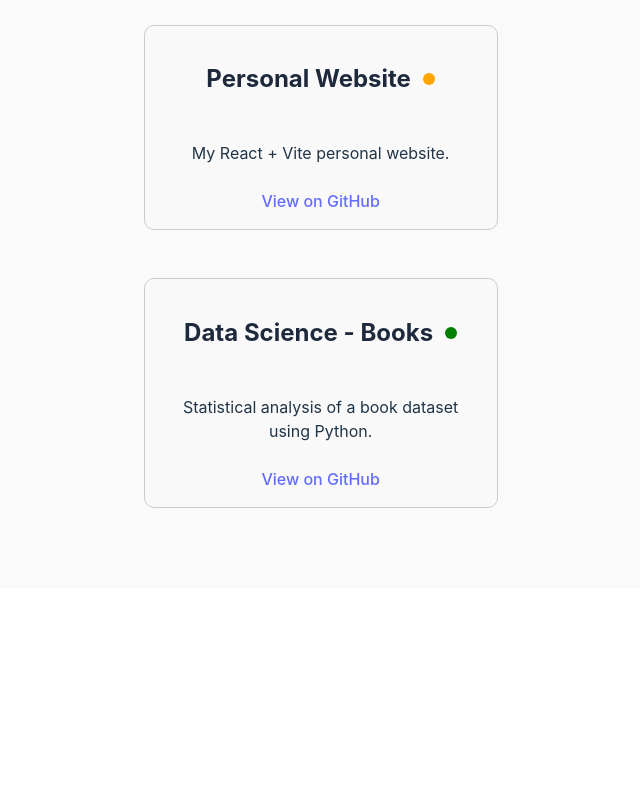
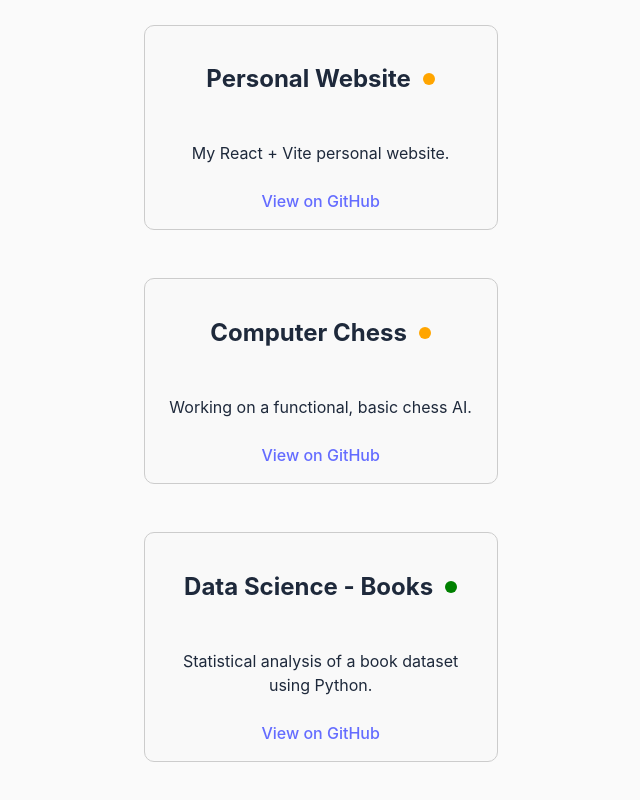
Before and after one commit to crcarta/crcarta.github.io, a React (Vite) app: page /portfolio in a window 1280 px wide. Shown: the part 514-1314 px from the top of the page, without its empty margins (270-910 px from the left). Before the commit the page ends 1102 px from the top, so only its background shows below. Built offline with nearby package versions, Linux system fonts and the light colour scheme.

Commit message:
Fix character colors on portfolio page. Works on the current light theme.

```diff
--- a/src/components/GitHubCard.css
+++ b/src/components/GitHubCard.css
@@ -8,6 +8,7 @@
   flex-direction: column;
   gap: 0.5rem;
   background-color: #f9f9f9;
+  color: #1e293b;
 }
 
 .card-header {
--- a/src/pages/Portfolio.css
+++ b/src/pages/Portfolio.css
@@ -15,6 +15,7 @@
 }
 
 .status-key-side {
+  color: #1e293b;
   flex-shrink: 0;
   display: flex;
   flex-direction: column;
--- a/src/pages/Portfolio.jsx
+++ b/src/pages/Portfolio.jsx
@@ -24,12 +24,19 @@
               status="in-progress"
             />
             <GitHubCard
+              title="Computer Chess"
+              description="Working on a functional, basic chess AI."
+              repoURL="https://github.com/crcarta/computer-chess"
+              status="in-progress"
+            />
+            <GitHubCard
               title="Data Science - Books"
               description="Statistical analysis of a book dataset using Python."
               repoUrl="https://github.com/crcarta/book_data_python"
               status="completed"
             />
           </div>
+
 
           <div className="status-key-side">
             <div className="status-key-box">
--- a/src/pages/Resume.css
+++ b/src/pages/Resume.css
@@ -1,7 +1,6 @@
-/* Resume.css (Fixed: Larger logos, left-justified roles, close to logos) */
 .professional-roles {
   font-family: -apple-system, BlinkMacSystemFont, 'Segoe UI', Roboto, 'Helvetica Neue', Arial, sans-serif;
-  background-color: #f8fafc; /* Slate-50 for clean background */
+  background-color: #f8fafc;
   min-height: 100vh;
   display: flex;
   justify-content: center;
@@ -10,14 +9,14 @@
 }
 
 .container {
-  max-width: 48rem; /* 768px, fits most screens */
+  max-width: 48rem;
   width: 100%;
 }
 
 .container h1 {
   font-size: 2.25rem;
   font-weight: 700;
-  color: #1e293b; /* Slate-800 */
+  color: #1e293b;
   text-align: center;
   margin-bottom: 2.5rem;
   letter-spacing: -0.025em;
@@ -32,7 +31,7 @@
 .roles-list {
   display: flex;
   flex-direction: column;
-  gap: 1.5rem; /* Space between entries */
+  gap: 1.5rem;
 }
 .section-header {
   margin-top: 2rem;
@@ -41,8 +40,7 @@
   font-weight: 600;
   color: #1e293b;
   text-align: left;
-  border-bottom: 1px solid #cbd5e1; /* Optional: visual separation */
-  padding-bottom: 0.25rem;
+  border-bottom: 1px solid #cbd5e1;
 }
 
 .role-entry {
@@ -51,18 +49,17 @@
   justify-content: space-between;
   gap: 0.75rem;
   padding: 0.75rem 0.75rem 0.75rem 0;
-  flex-wrap: wrap; /* Allows wrapping on smaller screens */
+  flex-wrap: wrap;
 }
 
 .role-entry:hover .role-logo {
-  opacity: 0.9; /* Hover effect on logo */
+  opacity: 0.9;
 }
-
 .role-logo {
   width: 100px !important;
-  height: 100px !important; /* Force square aspect ratio */
-  object-fit: cover;       /* Ensures the image fills the circle */
-  border-radius: 55%;      /* Makes it circular */
+  height: 100px !important;
+  object-fit: cover;
+  border-radius: 55%;
   flex-shrink: 0;
   transition: opacity 0.2s ease;
   border: 2px solid rgb(0, 0, 0); /* Optional: remove after debugging */
```
